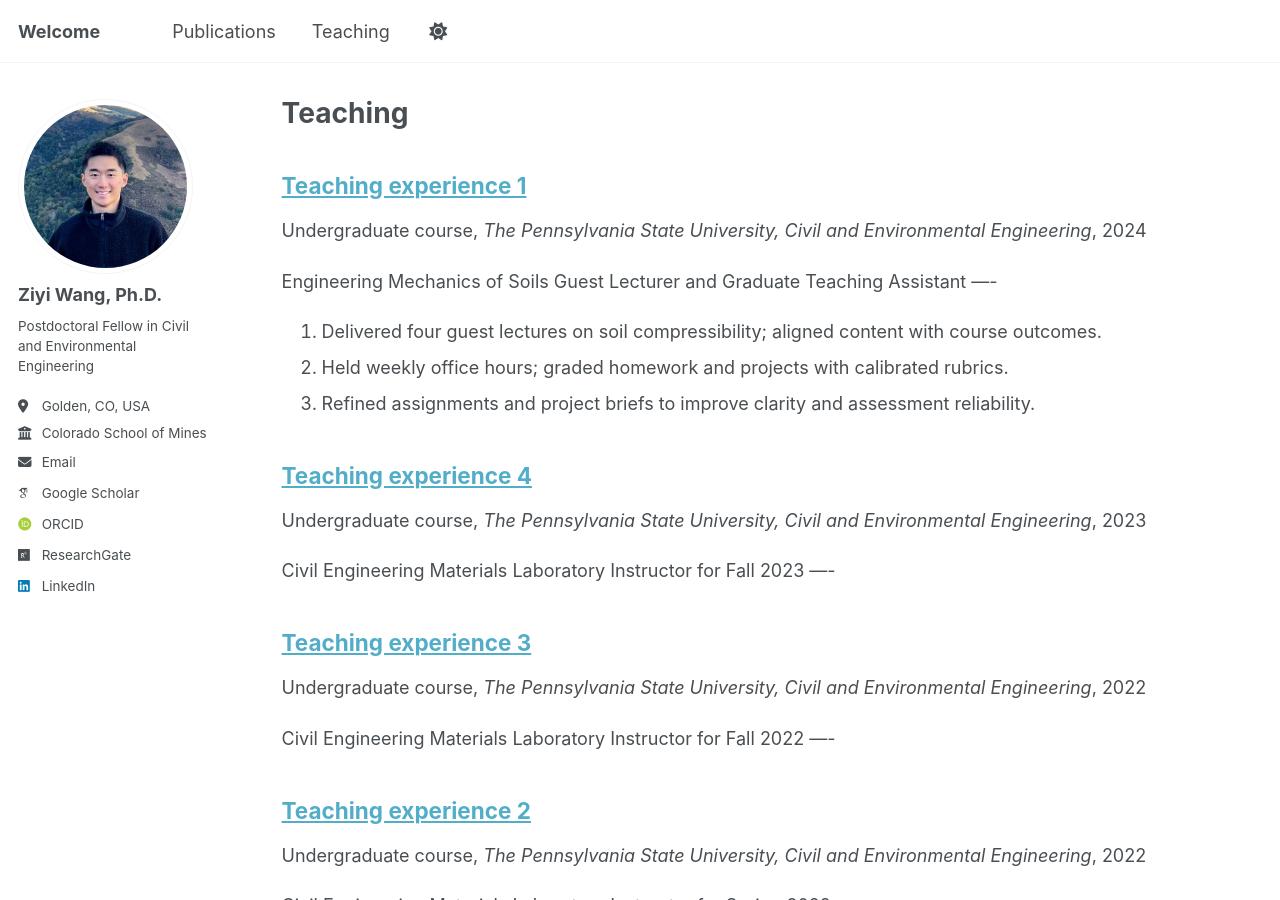
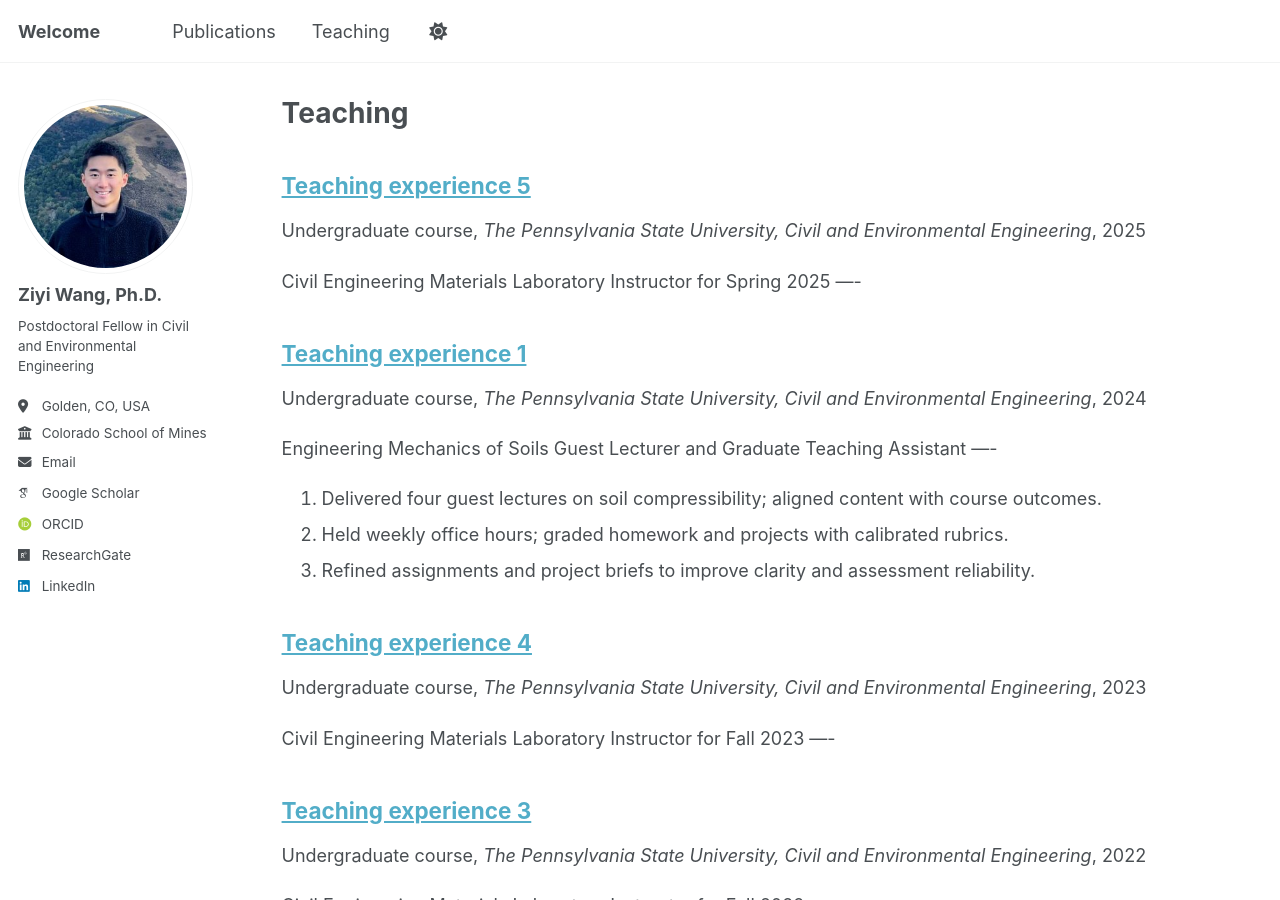
Before and after one commit to ziyiwang-ce/ziyiwang-ce.github.io, a Jekyll site: the page built from _pages/teaching.html, in a window 1280 px wide and 900 px high. Built offline with Jekyll 4.4.1, drawn with Linux system fonts in a browser that asks for light colours; some web fonts are replaced; a script that is not in the unit is left out; a file with an impossible date is left out.

Commit message:
Update T5.md

```diff
--- a/_teaching/T5.md
+++ b/_teaching/T5.md
@@ -4,9 +4,9 @@ collection: teaching
 type: "Undergraduate course"
 permalink: /teaching/T5
 venue: "The Pennsylvania State University, Civil and Environmental Engineering"
-date: Spring 2025
+date: 2025-01-27
 location: "University Park"
 ---
 Civil Engineering Materials Laboratory
-Instructuer
+Instructor for Spring 2025
 ----
```
